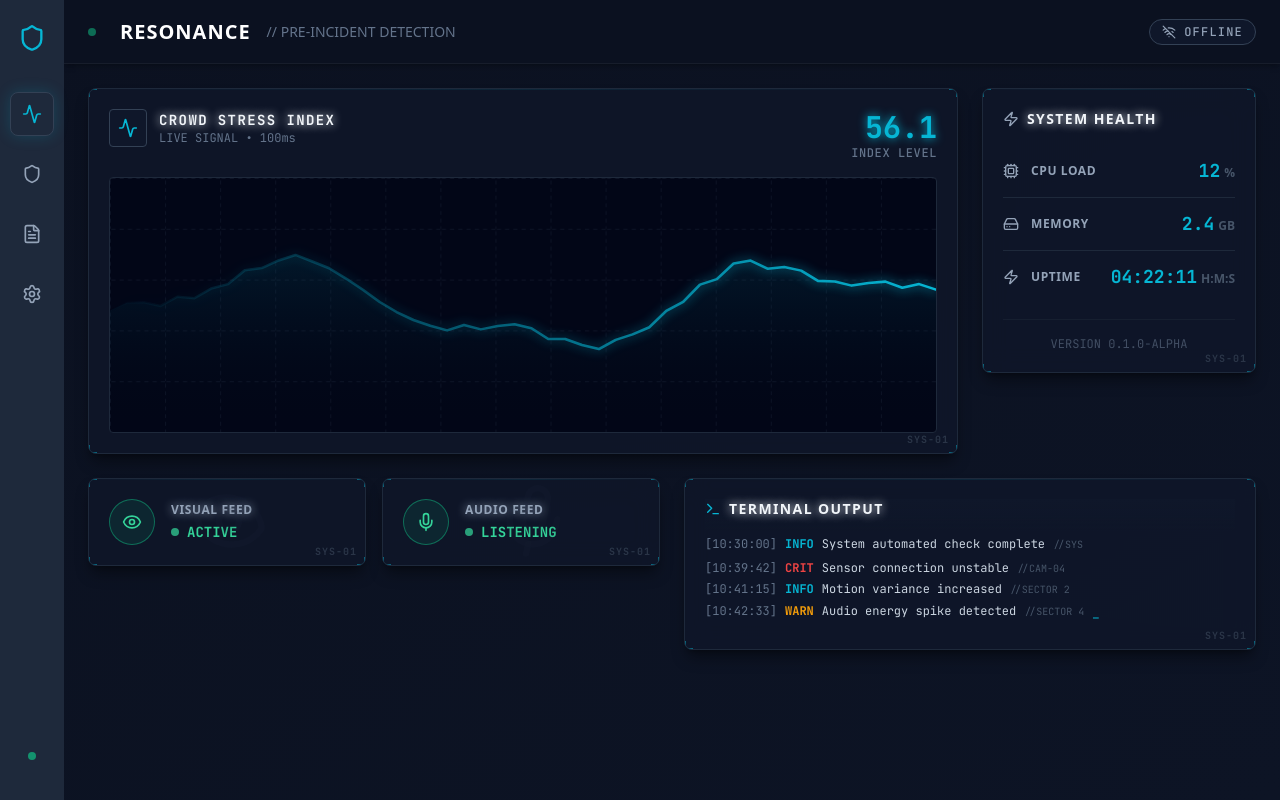
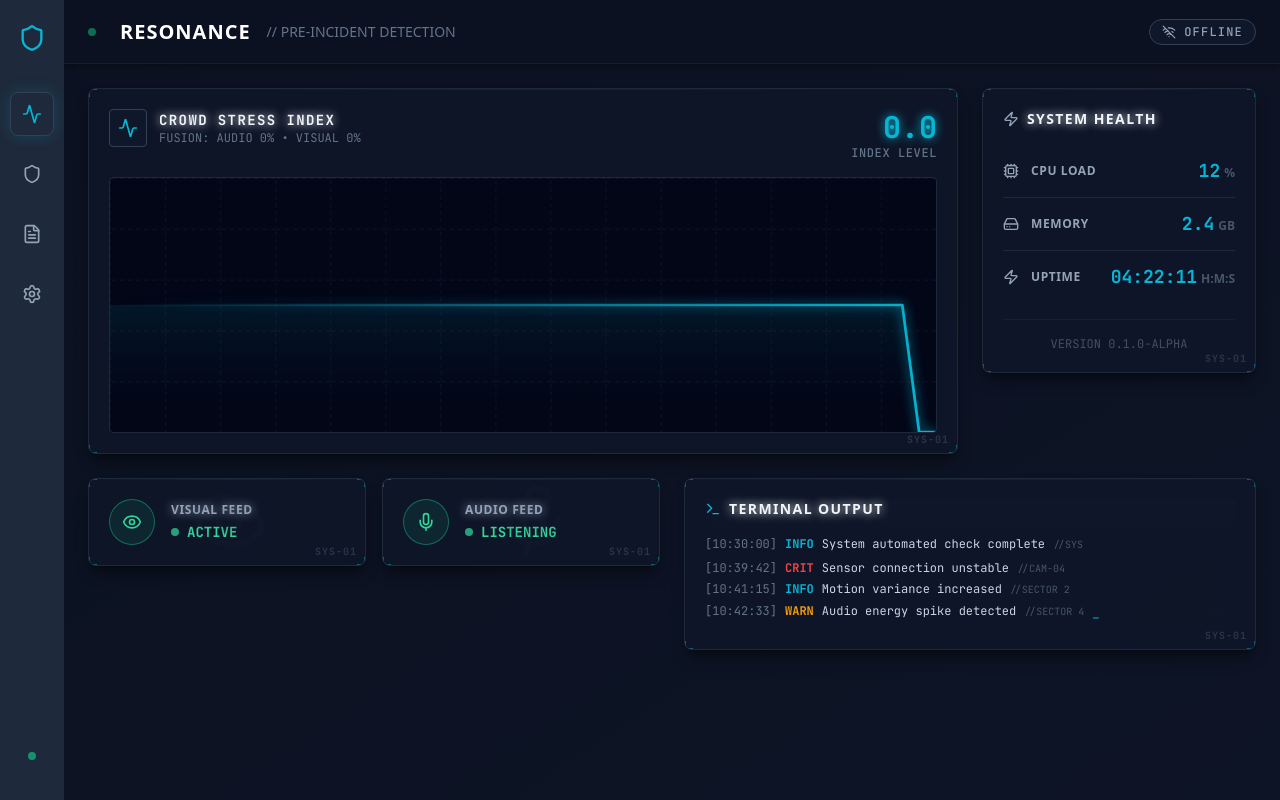
Before and after one commit to Rexy-5097/RESONANCE, a React (Vite) app: page / in a window 1280 px wide. Built offline with nearby package versions, Linux system fonts and the light colour scheme; no server answers.

Commit message:
feat: integrate real sensor fusion into pulse monitor

```diff
--- a/src/App.jsx
+++ b/src/App.jsx
@@ -4,14 +4,27 @@ import PulseMonitor from './components/dashboard/PulseMonitor';
 import SensorStatus from './components/dashboard/SensorStatus';
 import AlertFeed from './components/dashboard/AlertFeed';
 import SystemHealth from './components/dashboard/SystemHealth';
+import useAudioMonitor from './hooks/useAudioMonitor';
+import useVisualEnergy from './hooks/useVisualEnergy';
 
 function App() {
+  const { audioLevel, distressIndex } = useAudioMonitor();
+  const { kineticEnergy, isCameraActive } = useVisualEnergy();
+
+  // Sensor Fusion Logic: Simple average for now
+  // In a real system, this would be a weighted Kalman filter
+  const fusionScore = (audioLevel + kineticEnergy) / 2;
+
   return (
     <DashboardLayout>
       <div className="grid grid-cols-1 lg:grid-cols-4 gap-6 pb-6 h-full content-start">
         {/* Top Row: Pulse Monitor (Wide) */}
         <div className="lg:col-span-3">
-          <PulseMonitor />
+          <PulseMonitor
+            fusionScore={fusionScore}
+            audioLevel={audioLevel}
+            kineticEnergy={kineticEnergy}
+          />
         </div>
 
         {/* Right Column: System Health */}
--- a/src/components/dashboard/PulseMonitor.jsx
+++ b/src/components/dashboard/PulseMonitor.jsx
@@ -4,22 +4,16 @@ import { motion } from 'framer-motion';
 import clsx from 'clsx';
 import CyberCard from '../ui/CyberCard';
 
-const PulseMonitor = () => {
+const PulseMonitor = ({ fusionScore = 50, audioLevel = 0, kineticEnergy = 0 }) => {
     const [data, setData] = useState(Array(50).fill(50));
 
+    // Update history with incoming fusionScore
     useEffect(() => {
-        const updateSignal = () => {
-            setData(prev => {
-                const time = Date.now() / 1000;
-                const base = Math.sin(time * 2) * 15;
-                const noise = Math.sin(time * 5) * 5 + (Math.random() - 0.5) * 4;
-                const val = Math.max(0, Math.min(100, 50 + base + noise));
-                return [...prev.slice(1), val];
-            });
-        };
-        const interval = setInterval(updateSignal, 100); // Faster update for oscilloscope feel
-        return () => clearInterval(interval);
-    }, []);
+        setData(prev => {
+            const next = [...prev.slice(1), fusionScore];
+            return next;
+        });
+    }, [fusionScore]);
 
     const width = 600;
     const height = 200;
@@ -50,7 +44,9 @@ const PulseMonitor = () => {
                     </div>
                     <div>
                         <h3 className="text-sm font-bold text-slate-100 uppercase tracking-widest glow-text font-mono">Crowd Stress Index</h3>
-                        <p className="text-xs text-slate-500 font-mono">LIVE SIGNAL • 100ms</p>
+                        <p className="text-xs text-slate-500 font-mono">
+                            FUSION: AUDIO {audioLevel.toFixed(0)}% • VISUAL {kineticEnergy.toFixed(0)}%
+                        </p>
                     </div>
                 </div>
                 <div className="text-right">
```
